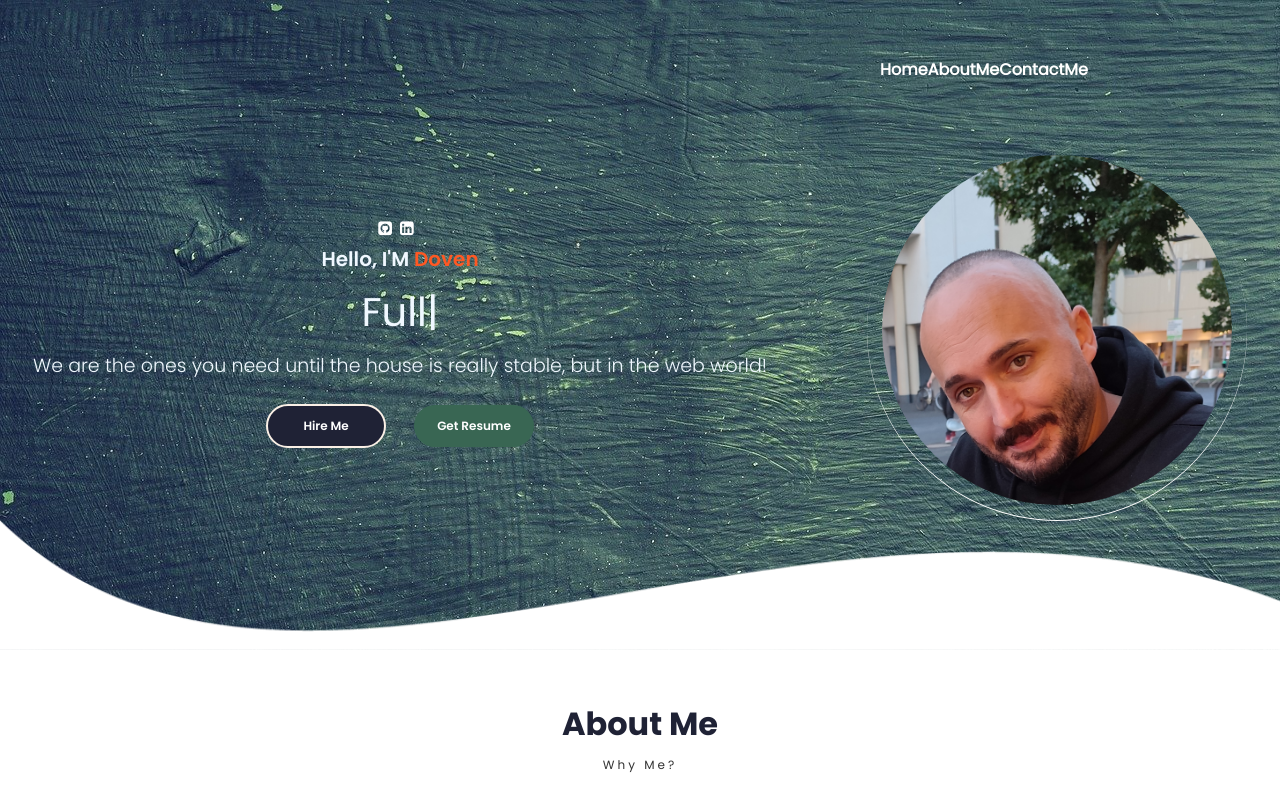
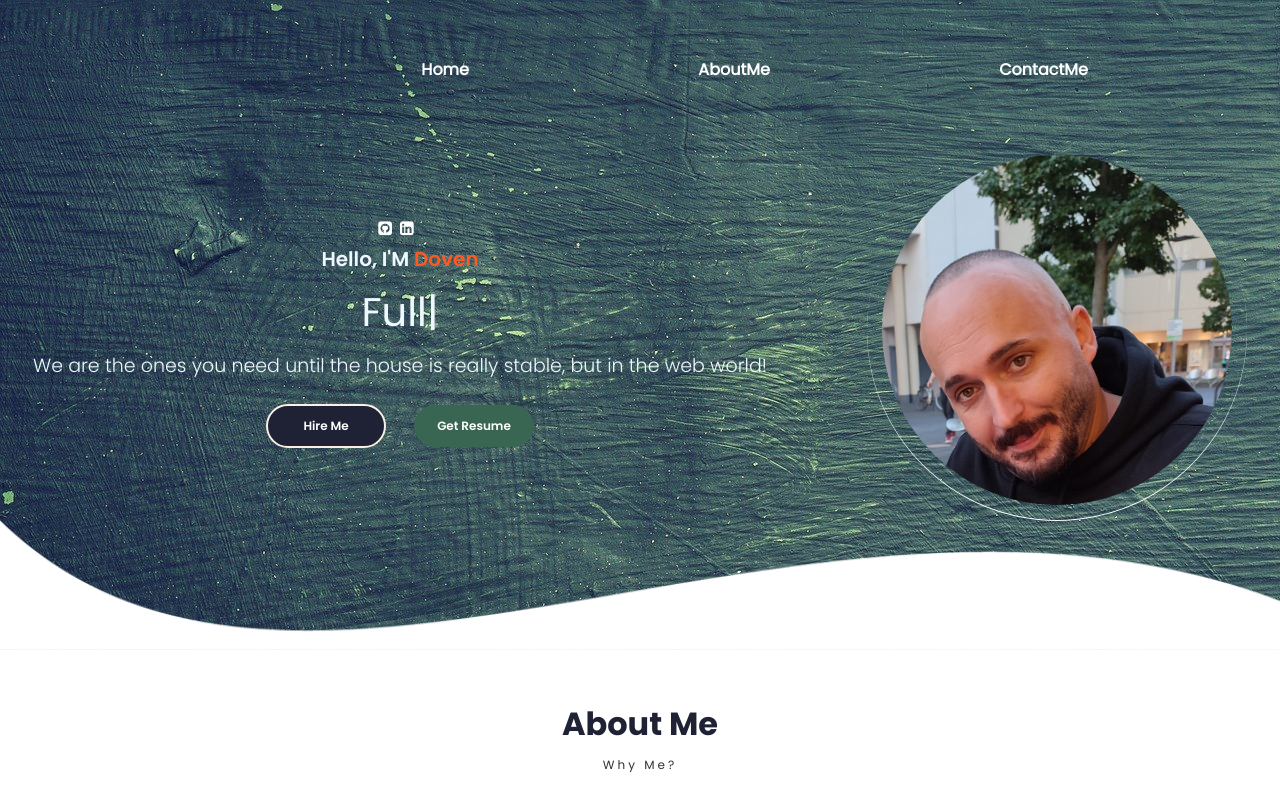
Before and after one commit to Doven-Obertinca/My-Portfolio, a React (Create React App) app in the folder client/: page / in a window 1280 px wide. Shown: the top 800 px of the page. Built offline with nearby package versions, Linux system fonts and the light colour scheme; a web font is replaced by a local one.

Commit message:
ready but not deploy

```diff
--- a/client/src/PortfolioContainer/Home/Header/Header.css
+++ b/client/src/PortfolioContainer/Home/Header/Header.css
@@ -21,7 +21,8 @@
 }
 
 .header-options{
-    display: flex;
+    /* display: flex; */
+    display: contents;
     align-items: center;
 }
 
--- a/client/src/PortfolioContainer/Home/Header/Header.js
+++ b/client/src/PortfolioContainer/Home/Header/Header.js
@@ -1,4 +1,4 @@
-import React, {useState} from 'react';
+import React, {useState,useEffect} from 'react';
 import { TOTAL_SCREENS, GET_SCREEN_INDEX } from "../../../utilities/commonUtils"
 import ScrollService from "../../../utilities/ScrollService"
 import {faBars} from "@fortawesome/free-solid-svg-icons"
@@ -13,7 +13,7 @@ export default function Header() {
   const updateCurrentScreen = (currentScreen) => {
     if(!currentScreen || !currentScreen.screenInView)
     return;
-    let screenIndex = GET_SCREEN_INDEX(currentScreen.screenInView)
+    let screenIndex = GET_SCREEN_INDEX(currentScreen.screenInView);
     if(screenIndex < 0)
     return
 
@@ -35,7 +35,7 @@ export default function Header() {
   }
 
   const getHeaderOptionsClass =(index)=>{
-    let classes = "header-options";
+    let classes = "header-option";
     if(index < TOTAL_SCREENS.length -1)
     classes += "header-option-seperator";
 
--- a/client/src/utilities/ScrollService.js
+++ b/client/src/utilities/ScrollService.js
@@ -1,6 +1,6 @@
 import {TOTAL_SCREENS} from './commonUtils'
 import {Subject} from 'rxjs'
-// import {object} from "react"
+import {object} from "react"
 
 export default class ScrollService{
     static scrollHandler = new ScrollService();
```
